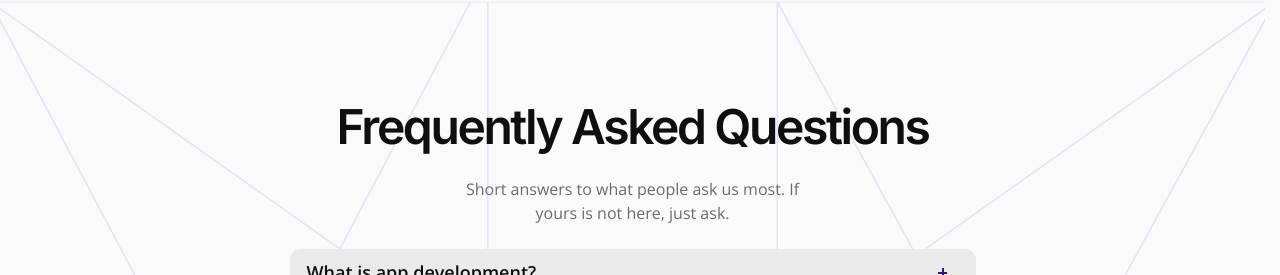
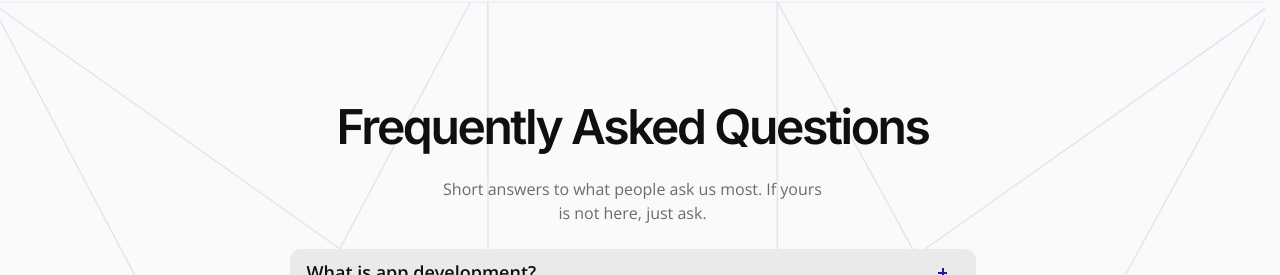
Before and after one commit to Doberjohn/recurssive, a Next.js app: page / in a window 1280 px wide. Shown: the part 2618-2893 px from the top of the page. Built offline with nearby package versions, Linux system fonts and the light colour scheme; no server answers.

Commit message:
Updated max width to FAQ intro

```diff
--- a/src/app/page.tsx
+++ b/src/app/page.tsx
@@ -238,7 +238,7 @@ export default function Home() {
               {/* Drawn 338.7 wide, so it breaks to two lines — roughly 41
                   characters a line, which is why this is short rather than a
                   paragraph. */}
-              <p className="t-body mx-auto mt-6 max-w-[340px] text-center text-ink-muted">
+              <p className="t-body mx-auto mt-6 max-w-[380px] text-center text-ink-muted">
                 Short answers to what people ask us most. If yours is not here,
                 just ask.
               </p>
```
